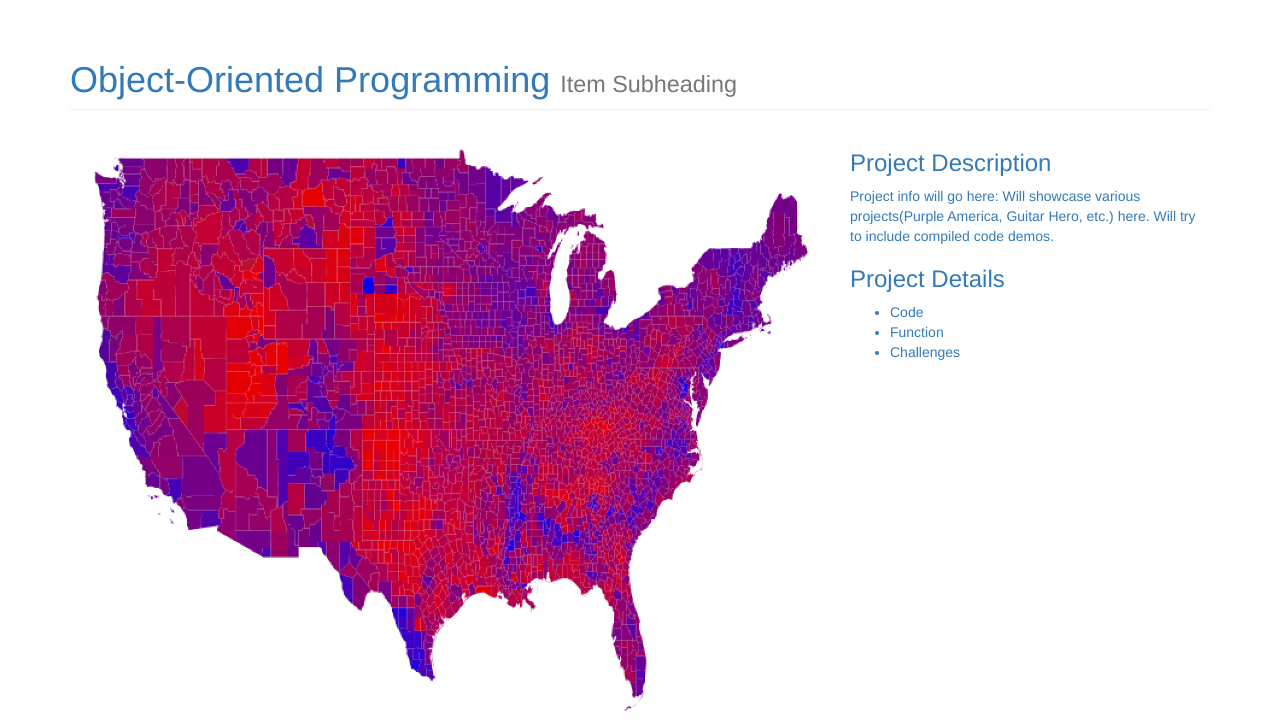
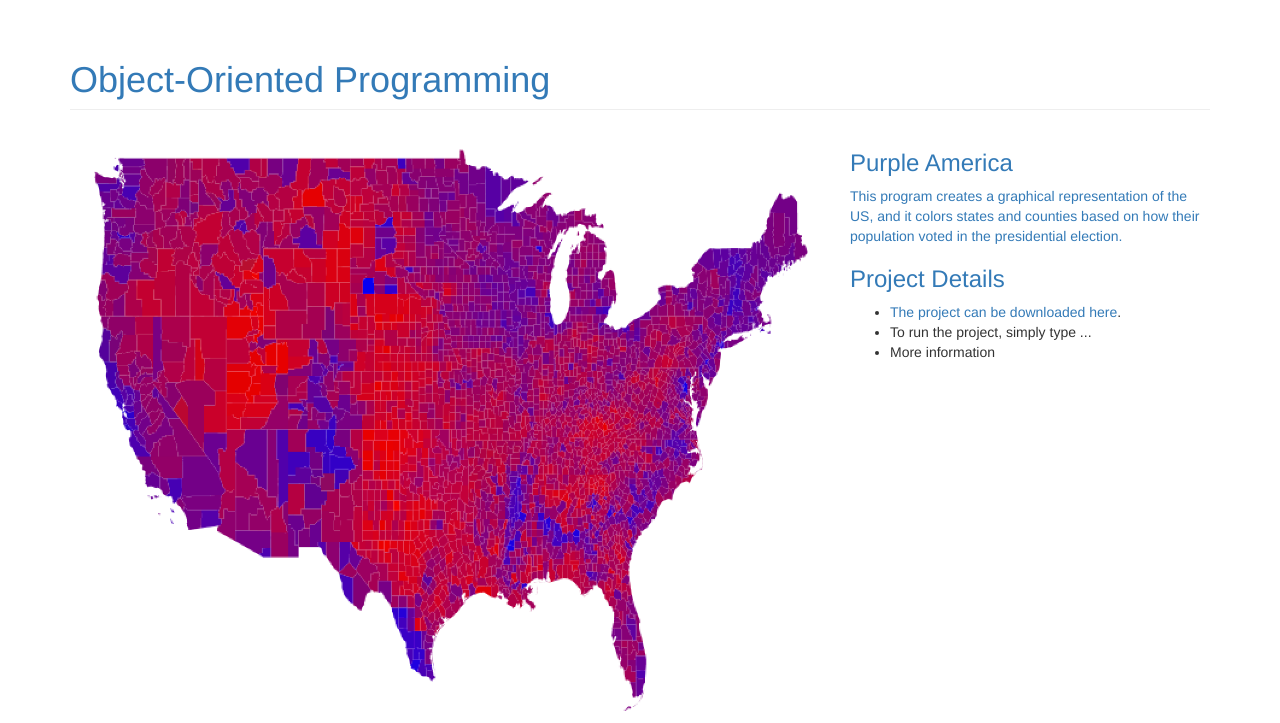
Before and after one commit to PatrickFis/E-Portfolio, a PHP site: page /courses/object.php in a window 1280 px wide. Shown: the part 82-805 px from the top of the page. Run offline with PHP 8.4, Linux system fonts and the light colour scheme; grey boxes labelled with a size stand in for pictures from a placeholder-image service; some libraries are stand-ins or nearby versions.

Commit message:
Added info to OO

```diff
--- a/courses/object.php
+++ b/courses/object.php
@@ -14,42 +14,6 @@
   <?php
   	include '../navbar.php';
   ?>
-    <!-- <div class="container">
-      <div class="page-header">
-        <h1>Patrick Fischer</h1>
-      </div>
-
-      <div class="row">
-          <ul class="nav nav-tabs-no-style nav-stacked col-md-3">
-            <li class="active"><a data-toggle="tab" href="#Tab1">Freshman Year</a></li>
-            <li><a data-toggle="tab" href="#Tab2">Sophomore Year</a></li>
-            <li><a data-toggle="tab" href="#Tab3">Junior Year</a></li>
-            <li><a data-toggle="tab" href="#Tab4">Senior Year</a></li>
-          </ul>
-          <div class="col-md-6">
-            <div class="tab-content">
-              <div id="Tab1" class="tab-pane fade in active">
-                <h3>Freshman Year</h3>
-                <p>Lorem ipsum dolor sit amet, consectetur adipiscing elit, sed do eiusmod tempor incididunt ut labore et dolore magna aliqua. Ut enim ad minim veniam, quis nostrud exercitation ullamco laboris nisi ut aliquip ex ea commodo consequat. Duis aute irure dolor in reprehenderit in voluptate velit esse cillum dolore eu fugiat nulla pariatur. Excepteur sint occaecat cupidatat non proident, sunt in culpa qui officia deserunt mollit anim id est laborum.</p>
-              </div>
-              <div id="Tab2" class="tab-pane fade">
-                <h3>Sophomore Year</h3>
-                <p>Lorem ipsum dolor sit amet, consectetur adipiscing elit, sed do eiusmod tempor incididunt ut labore et dolore magna aliqua. Ut enim ad minim veniam, quis nostrud exercitation ullamco laboris nisi ut aliquip ex ea commodo consequat. Duis aute irure dolor in reprehenderit in voluptate velit esse cillum dolore eu fugiat nulla pariatur. Excepteur sint occaecat cupidatat non proident, sunt in culpa qui officia deserunt mollit anim id est laborum.</p>
-              </div>
-              <div id="Tab3" class="tab-pane fade">
-                <h3>Junior Year</h3>
-                <p>Lorem ipsum dolor sit amet, consectetur adipiscing elit, sed do eiusmod tempor incididunt ut labore et dolore magna aliqua. Ut enim ad minim veniam, quis nostrud exercitation ullamco laboris nisi ut aliquip ex ea commodo consequat. Duis aute irure dolor in reprehenderit in voluptate velit esse cillum dolore eu fugiat nulla pariatur. Excepteur sint occaecat cupidatat non proident, sunt in culpa qui officia deserunt mollit anim id est laborum.</p>
-              </div>
-              <div id="Tab4" class="tab-pane fade">
-                <h3>Senior Year</h3>
-                <p>Lorem ipsum dolor sit amet, consectetur adipiscing elit, sed do eiusmod tempor incididunt ut labore et dolore magna aliqua. Ut enim ad minim veniam, quis nostrud exercitation ullamco laboris nisi ut aliquip ex ea commodo consequat. Duis aute irure dolor in reprehenderit in voluptate velit esse cillum dolore eu fugiat nulla pariatur. Excepteur sint occaecat cupidatat non proident, sunt in culpa qui officia deserunt mollit anim id est laborum.</p>
-              </div>
-            </div>
-          </div>
-        </div>
-      </div> -->
-
-
       <!-- Testing portfolio item from Github -->
       <!-- Page Content -->
 <div class="container">
@@ -58,7 +22,7 @@
     <div class="row">
         <div class="col-lg-12">
             <h1 class="page-header">Object-Oriented Programming
-                <small>Item Subheading</small>
+                <!-- <small>Item Subheading</small> -->
             </h1>
         </div>
     </div>
@@ -72,14 +36,14 @@
         </div>
 
         <div class="col-md-4">
-            <h3>Project Description</h3>
-            <p>Project info will go here: Will showcase various projects(Purple America,
-              Guitar Hero, etc.) here. Will try to include compiled code demos.</p>
+            <h3>Purple America</h3>
+            <p>This program creates a graphical representation of the US, and it colors states and counties
+            based on how their population voted in the presidential election.</p>
             <h3>Project Details</h3>
             <ul>
-                <li>Code</li>
-                <li>Function</li>
-                <li>Challenges</li>
+                <li>The project can be downloaded <a href="#">here</a>.</li>
+                <li>To run the project, simply type ...</li>
+                <li>More information</li>
             </ul>
         </div>
 
```
